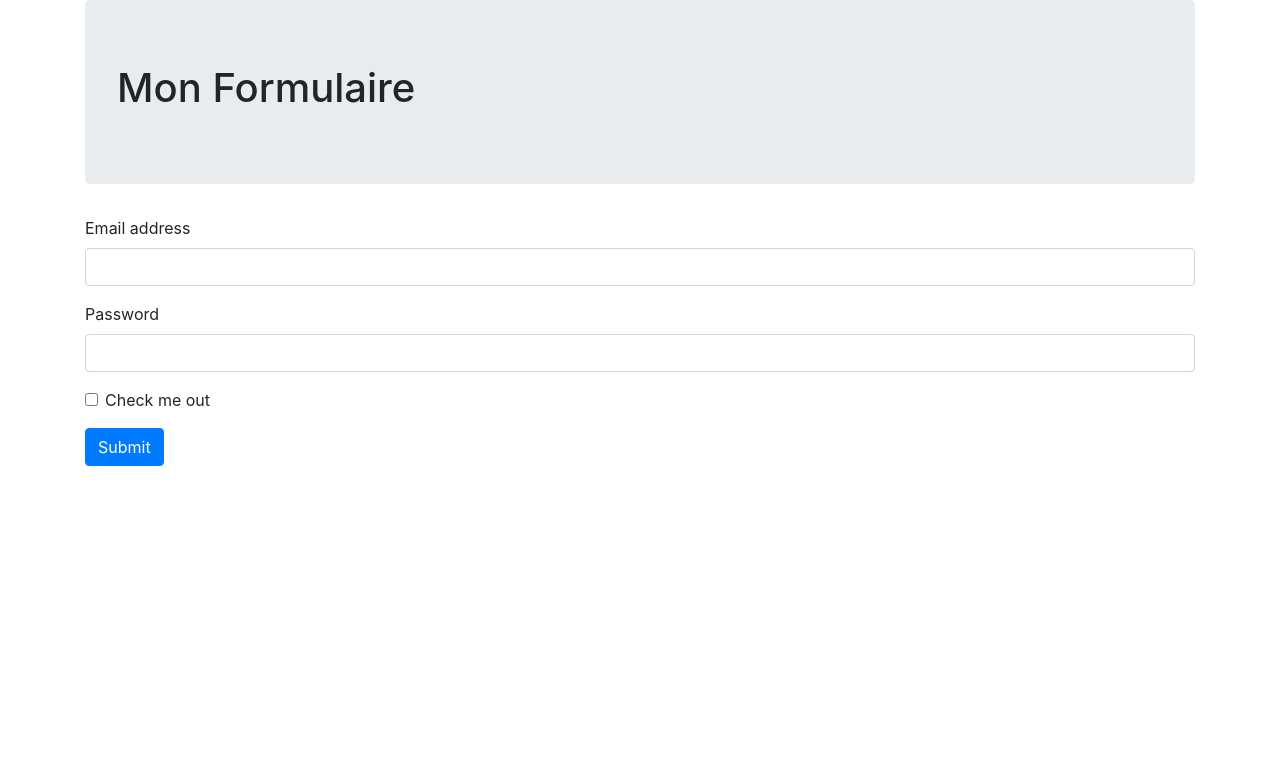
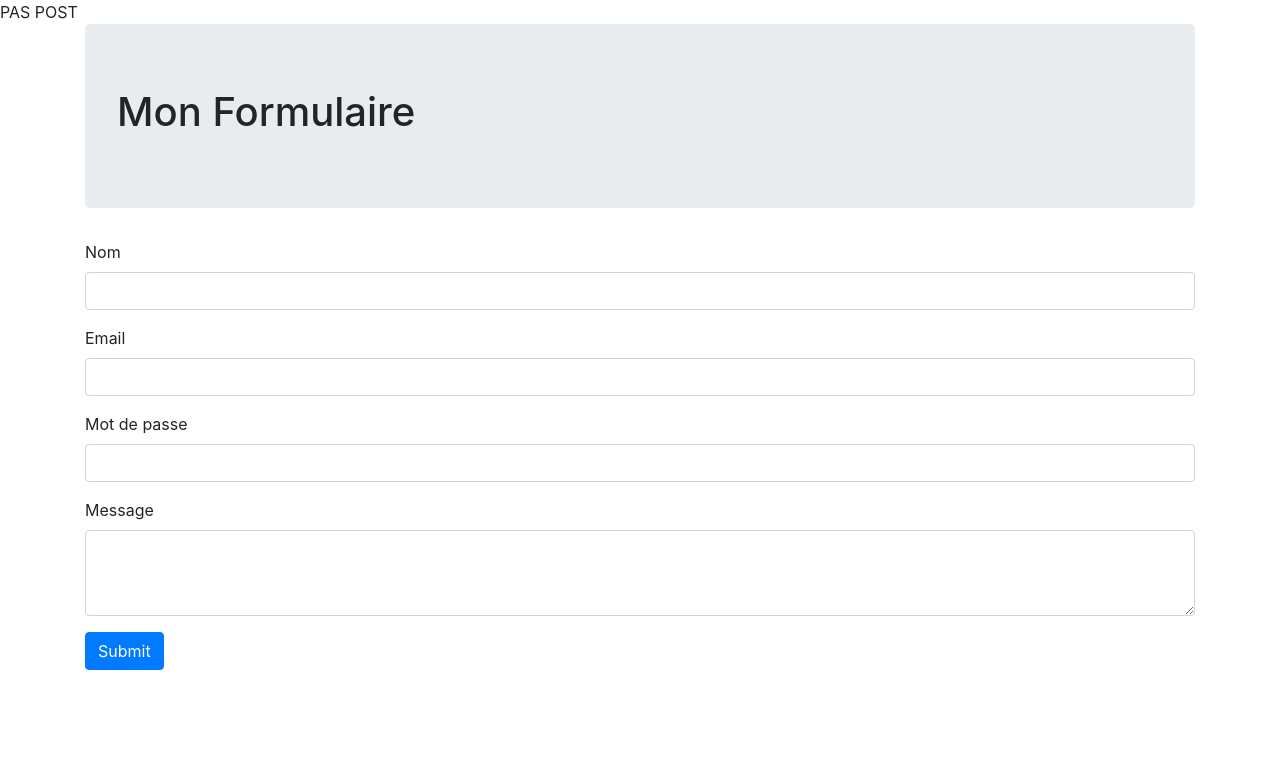
Before and after one commit to skergoat/Hans, a PHP site: page / in a window 1280 px wide. Shown: the top 783 px of the page. Run offline with PHP 8.4, Linux system fonts and the light colour scheme.

Commit message:
first mail test

```diff
--- a/index.php
+++ b/index.php
@@ -1,3 +1,23 @@
+<?php
+
+    require "vendor/mailer.php";
+
+    if(!empty($_POST)) {
+
+        $nom = $_POST['nom'];
+        $email = $_POST['email'];
+        $password = $_POST['password'];
+        $message = $_POST['message'];
+
+        $mail = new Mail($nom, $email, $password, $message);
+
+        print_r("POST");
+    }
+    else {
+        print_r("PAS POST");
+    }
+
+?>
 <!doctype html>
 <html lang="fr">
 <head>
@@ -5,7 +25,7 @@
     <meta name="viewport" content="width=device-width, initial-scale=1, shrink-to-fit=no">
     <title></title>
     <link rel="stylesheet" href="https://cdn.jsdelivr.net/npm/bootstrap@4.6.0/dist/css/bootstrap.min.css" integrity="sha384-B0vP5xmATw1+K9KRQjQERJvTumQW0nPEzvF6L/Z6nronJ3oUOFUFpCjEUQouq2+l" crossorigin="anonymous">
-    <link rel="stylesheet" href="style.css">
+    <link rel="stylesheet" href="/css/style.css">
 </head>
 <body>
 
@@ -15,20 +35,28 @@
             <h1>Mon Formulaire</h1>
         </div>
 
-        <form>
+        <form method="post" action="">
             <div class="mb-3">
-                <label for="exampleInputEmail1" class="form-label">Email address</label>
-                <input type="email" class="form-control" id="exampleInputEmail1" aria-describedby="emailHelp">
+                <label for="exampleInputPassword1" class="form-label">Nom</label>
+                <input type="text" class="form-control" id="exampleInputPassword1" name="nom">
+            </div>
+            <div class="mb-3">
+                <label for="exampleInputEmail1" class="form-label">Email</label>
+                <input type="email" class="form-control" id="exampleInputEmail1" aria-describedby="emailHelp" name="email">
                <!-- <div id="emailHelp" class="form-text">We'll never share your email with anyone else.</div> -->
             </div>
             <div class="mb-3">
-                <label for="exampleInputPassword1" class="form-label">Password</label>
-                <input type="password" class="form-control" id="exampleInputPassword1">
+                <label for="exampleInputPassword1" class="form-label">Mot de passe</label>
+                <input type="password" class="form-control" id="exampleInputPassword1" name="password">
             </div>
-            <div class="mb-3 form-check">
+            <div class="form-group">
+                <label for="exampleFormControlTextarea1">Message</label>
+                <textarea class="form-control" id="exampleFormControlTextarea1" rows="3" name="message"></textarea>
+            </div>
+            <!-- <div class="mb-3 form-check">
                 <input type="checkbox" class="form-check-input" id="exampleCheck1">
                 <label class="form-check-label" for="exampleCheck1">Check me out</label>
-            </div>
+            </div> -->
             <button type="submit" class="btn btn-primary">Submit</button>
         </form>
     </div>
```
Also changed, not shown: css/style.css (renamed from style.css), 1 other file.
